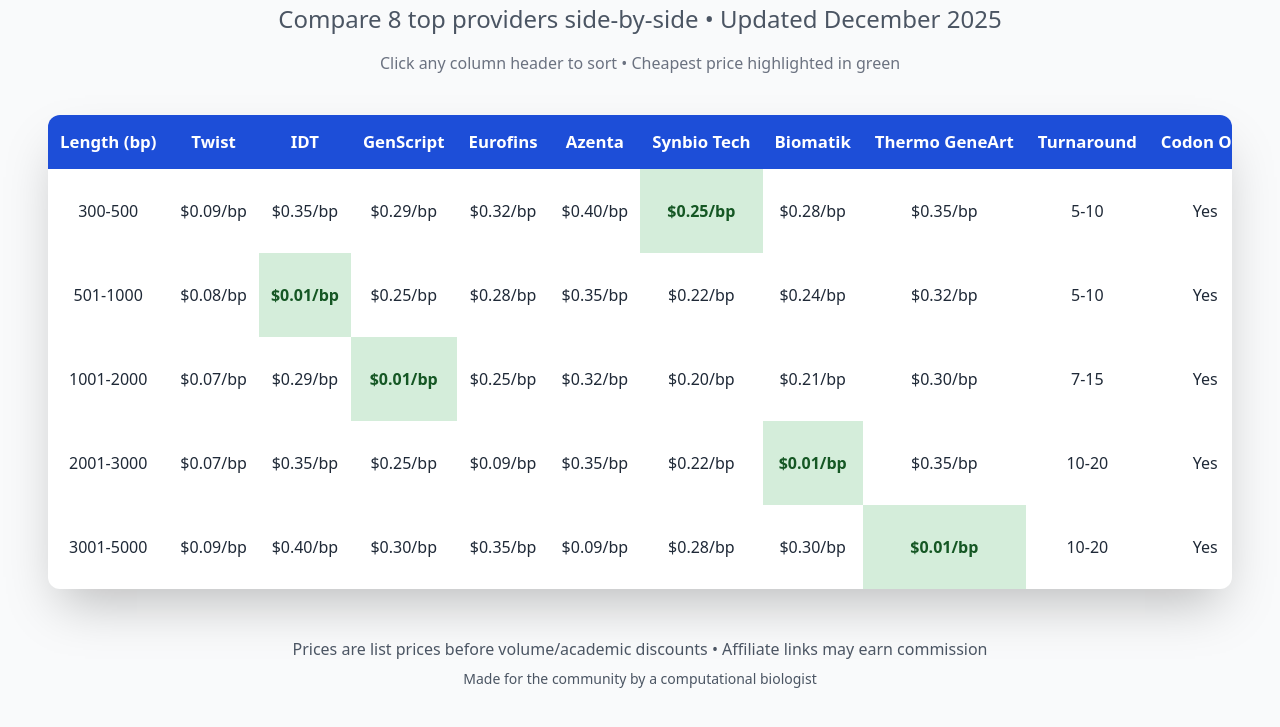
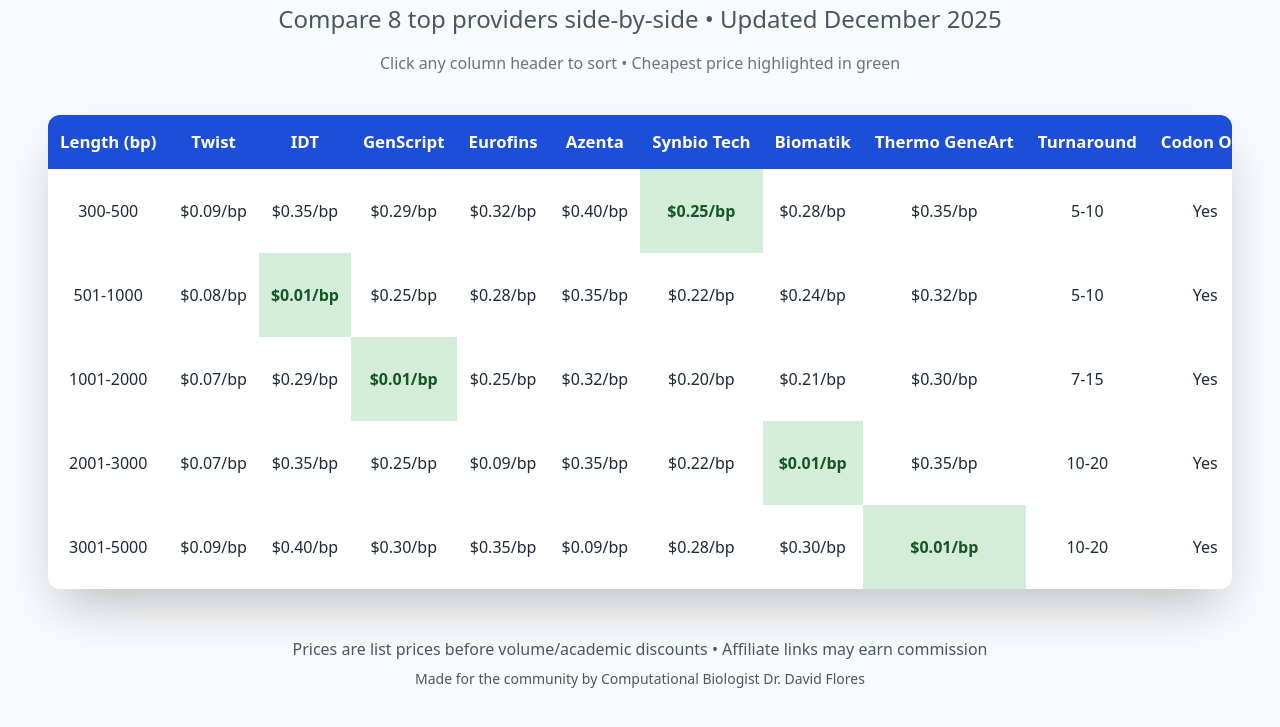
Before and after one commit to u1208263708-hue/gene-synthesis-pricing, a plain HTML site: page index.html in a window 1280 px wide. Shown: the part 73-800 px from the top of the page. Drawn offline with nearby package versions, Linux system fonts and the light colour scheme.

Commit message:
Update index.html

```diff
--- a/index.html
+++ b/index.html
@@ -49,7 +49,7 @@
 
     <footer class="text-center mt-12 text-gray-600">
       <p class="text-sm md:text-base">Prices are list prices before volume/academic discounts • Affiliate links may earn commission</p>
-      <p class="mt-2 text-sm">Made for the community by a computational biologist</p>
+      <p class="mt-2 text-sm">Made for the community by Computational Biologist Dr. David Flores</p>
     </footer>
   </div>
 
```
